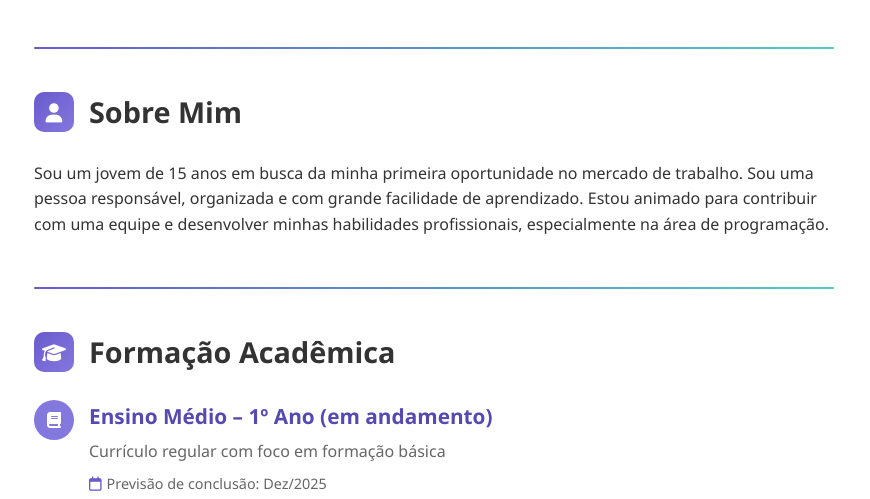
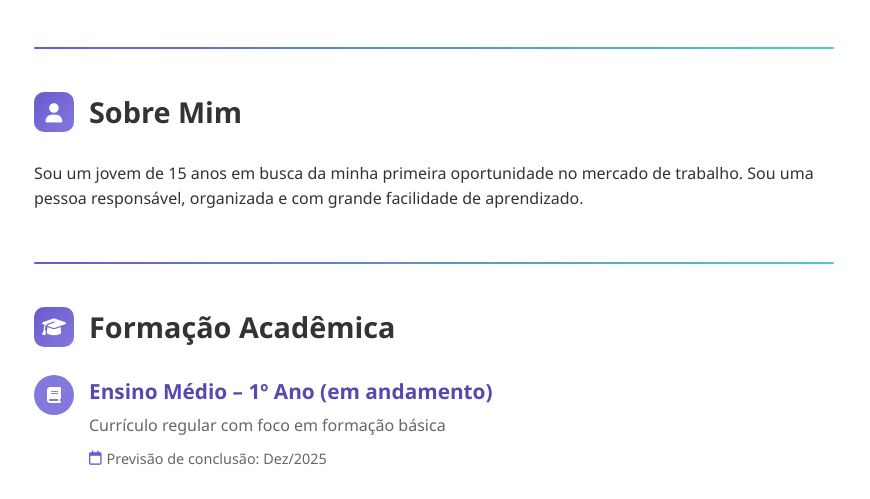
Before and after one commit to vthxzy60hz/siteaula, a plain HTML site: page index.html in a window 1280 px wide. Shown: the part 301-800 px from the top of the page, without its empty margins (206-1076 px from the left). Drawn offline with Linux system fonts and the light colour scheme.

Commit message:
Update index.html

```diff
--- a/index.html
+++ b/index.html
@@ -495,7 +495,7 @@
                 </div>
                 <h2>Sobre Mim</h2>
             </div>
-            <p>Sou um jovem de 15 anos em busca da minha primeira oportunidade no mercado de trabalho. Sou uma pessoa responsável, organizada e com grande facilidade de aprendizado. Estou animado para contribuir com uma equipe e desenvolver minhas habilidades profissionais, especialmente na área de programação.</p>
+            <p>Sou um jovem de 15 anos em busca da minha primeira oportunidade no mercado de trabalho. Sou uma pessoa responsável, organizada e com grande facilidade de aprendizado.</p>
         </div>
 
         <hr class="divider">
```
